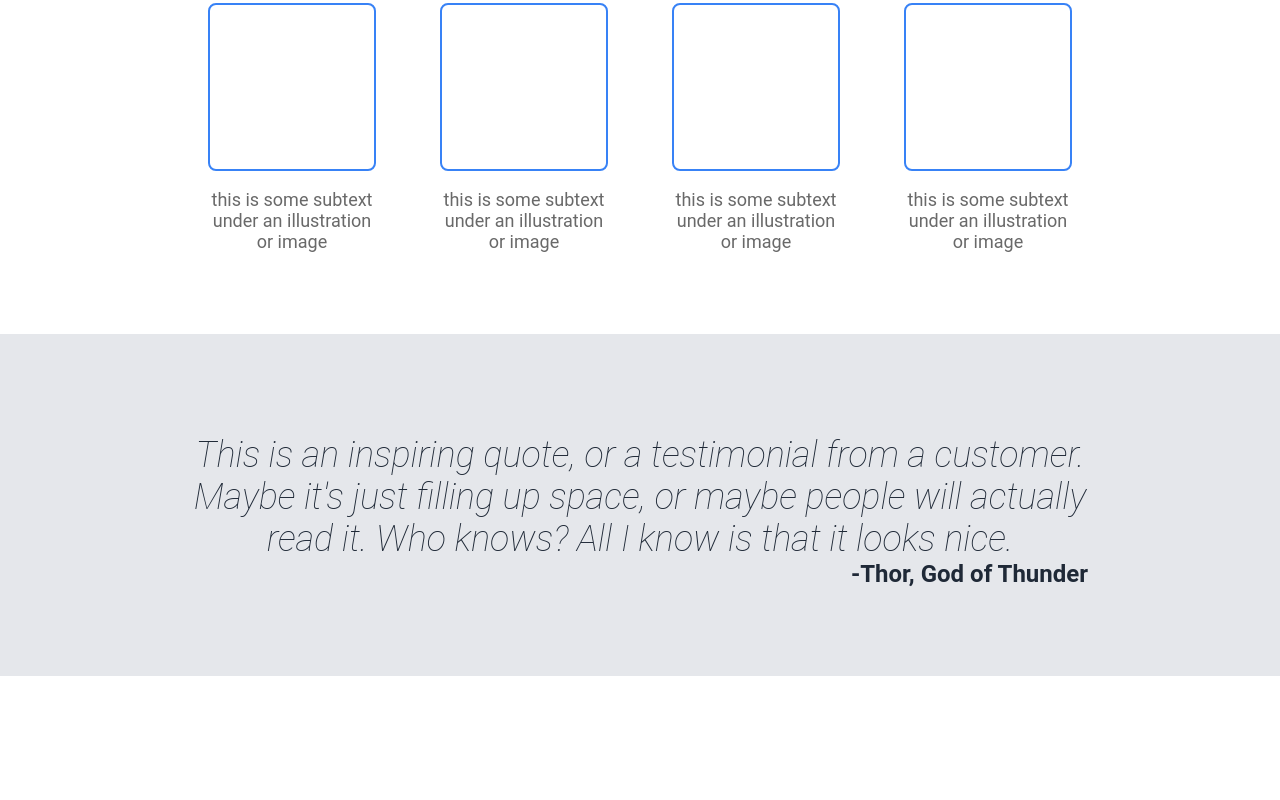
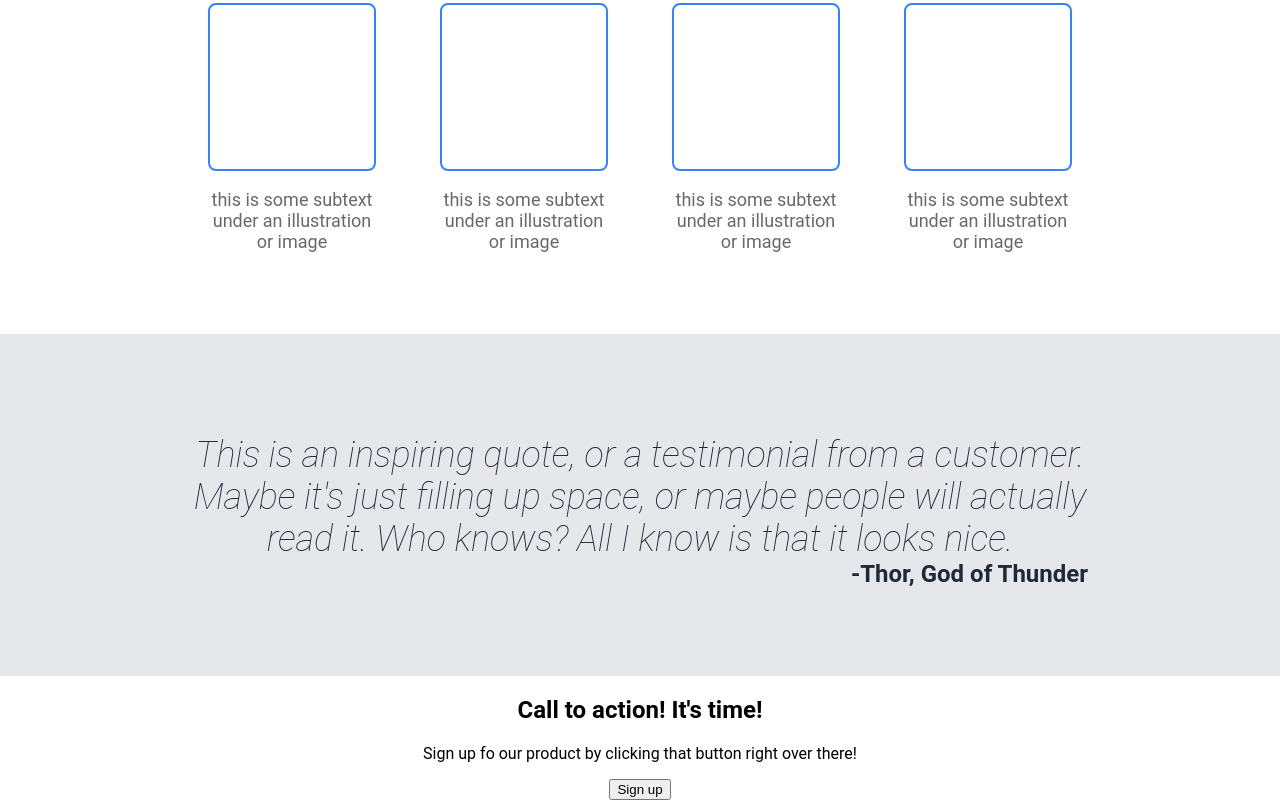
Before and after one commit to Samxiety/Odin-Project-Landing-Page, a plain HTML site: page index.html in a window 1280 px wide. Shown: the part 582-1382 px from the top of the page. Before the commit the page ends 1258 px from the top, so only its background shows below. Drawn offline with Linux system fonts and the light colour scheme.

Commit message:
Add Call to action container with 2 items

```diff
--- a/index.html
+++ b/index.html
@@ -64,7 +64,12 @@
             </div>
 
         </div>
-        <div class="section4">
+        <div class="call-banner">
+                <div class="text">
+                    <h2 class="headline">Call to action! It's time!</h2>
+                    <p class="subtext">Sign up fo our product by clicking that button right over there!</p>
+                </div>
+                <button class="button">Sign up</button>
 
         </div>
     </div>
```
